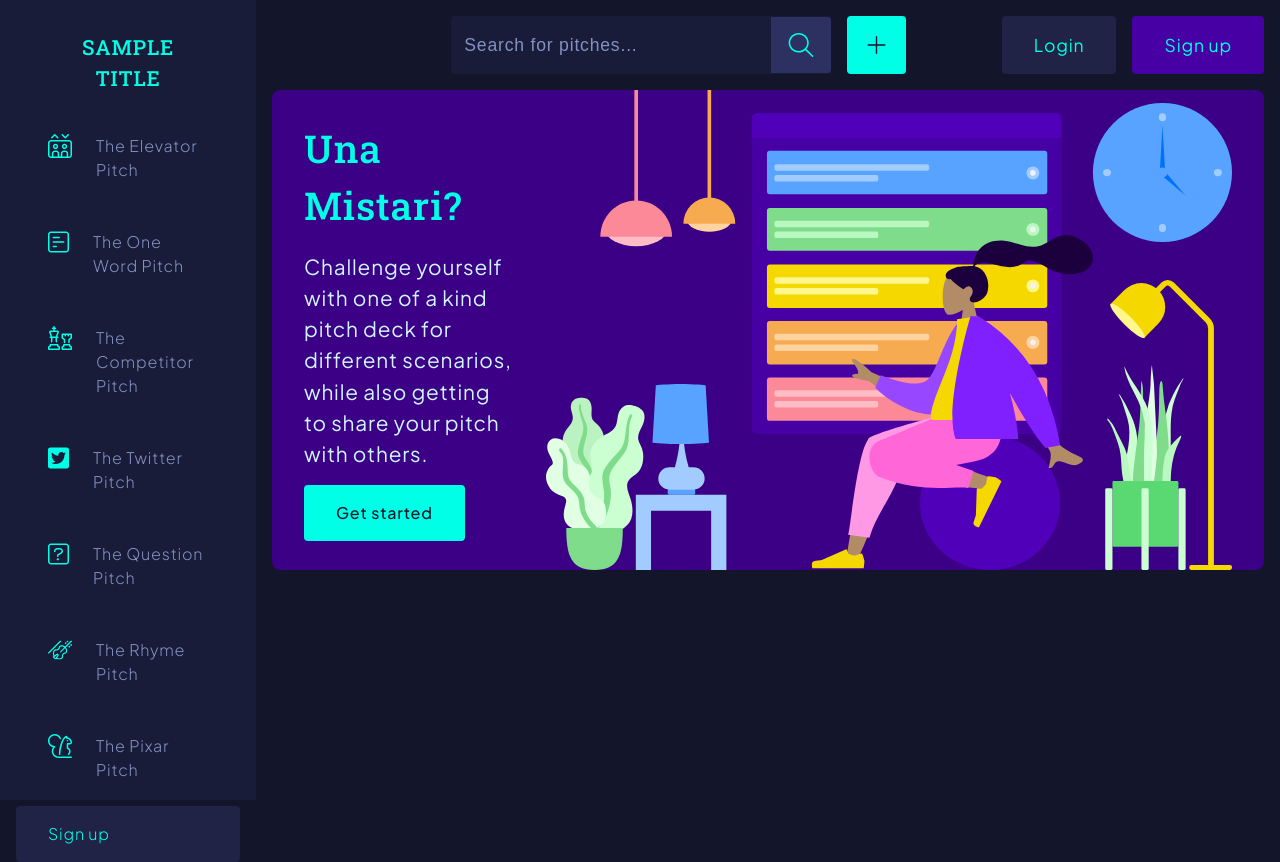
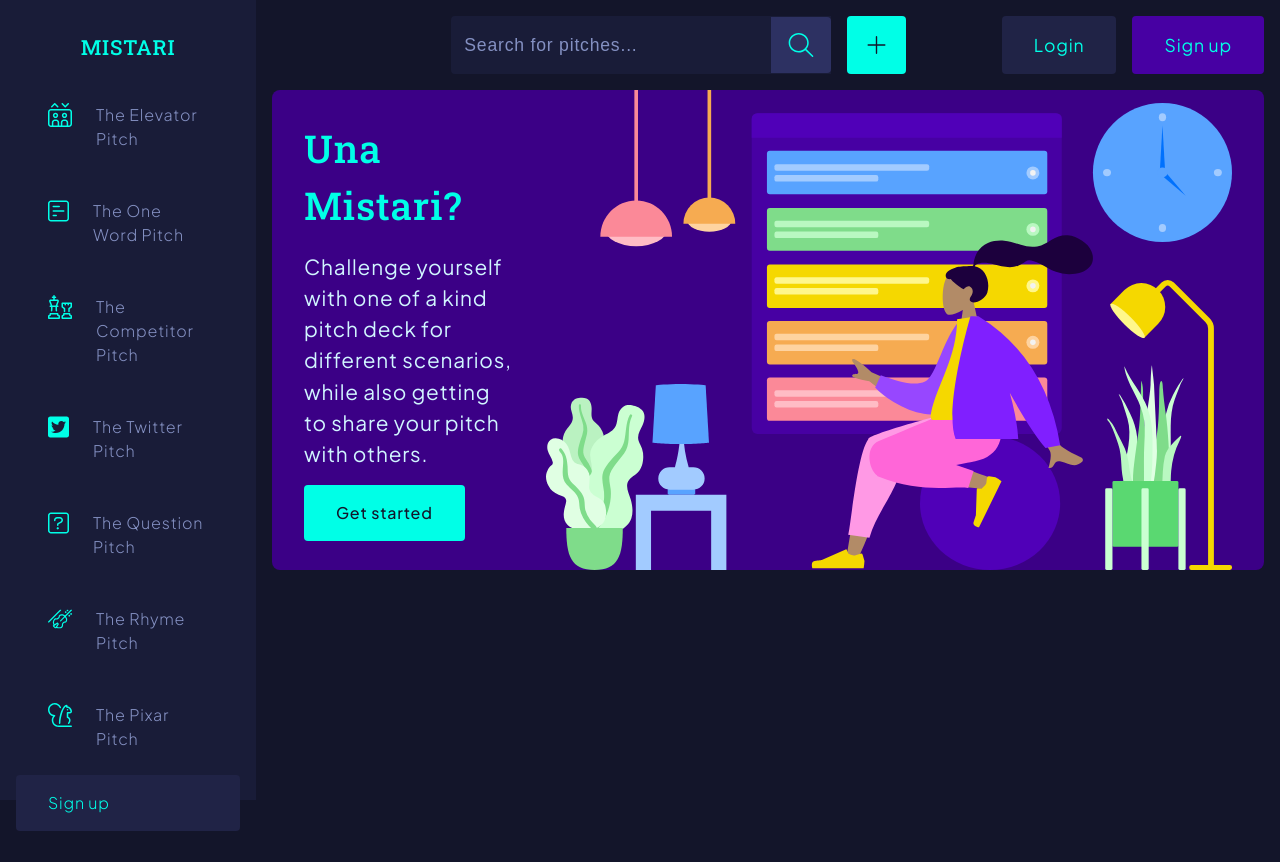
Before and after one commit to devmiano/mistari, a Flask app: template app/templates/index.html in a window 1280 px wide. After the commit the page ends 831 px from the top, so only its background shows below. Run offline with Flask 2, Linux system fonts and the light colour scheme; the template is opened without the code that fills it: most values are stand-ins (such as "Sample title", 1, 10 or a date in 2020).

Commit message:
edited the page title

```diff
--- a/app/templates/sidebar.html
+++ b/app/templates/sidebar.html
@@ -1,5 +1,5 @@
 <section class="sidebar">
-  <a href="/" class="nav-brand">{{title}}</a>
+  <a href="/" class="nav-brand">mistari</a>
   <nav class="navbar">
     <a href="/elevator" class="nav-link">
       <img class="nav-icon" src="../assets/icons/elevator.svg" alt="" />
```
